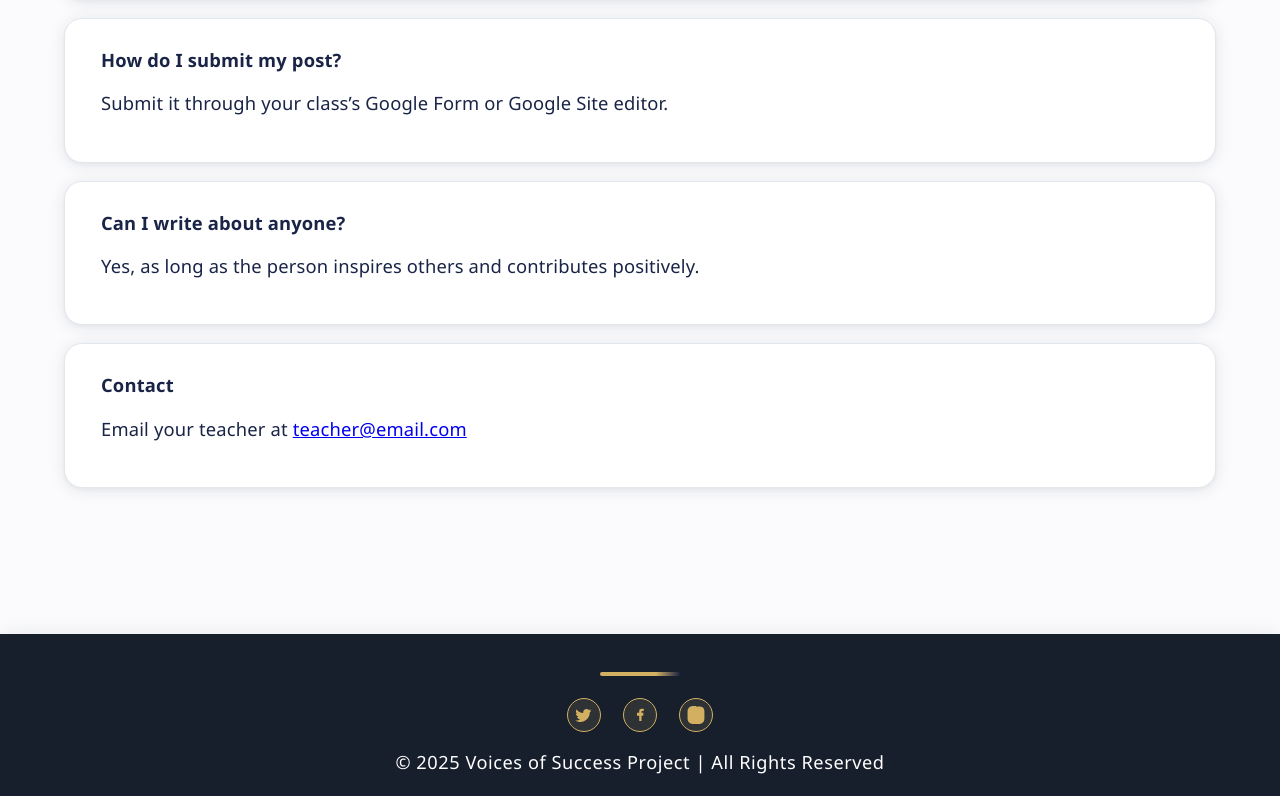
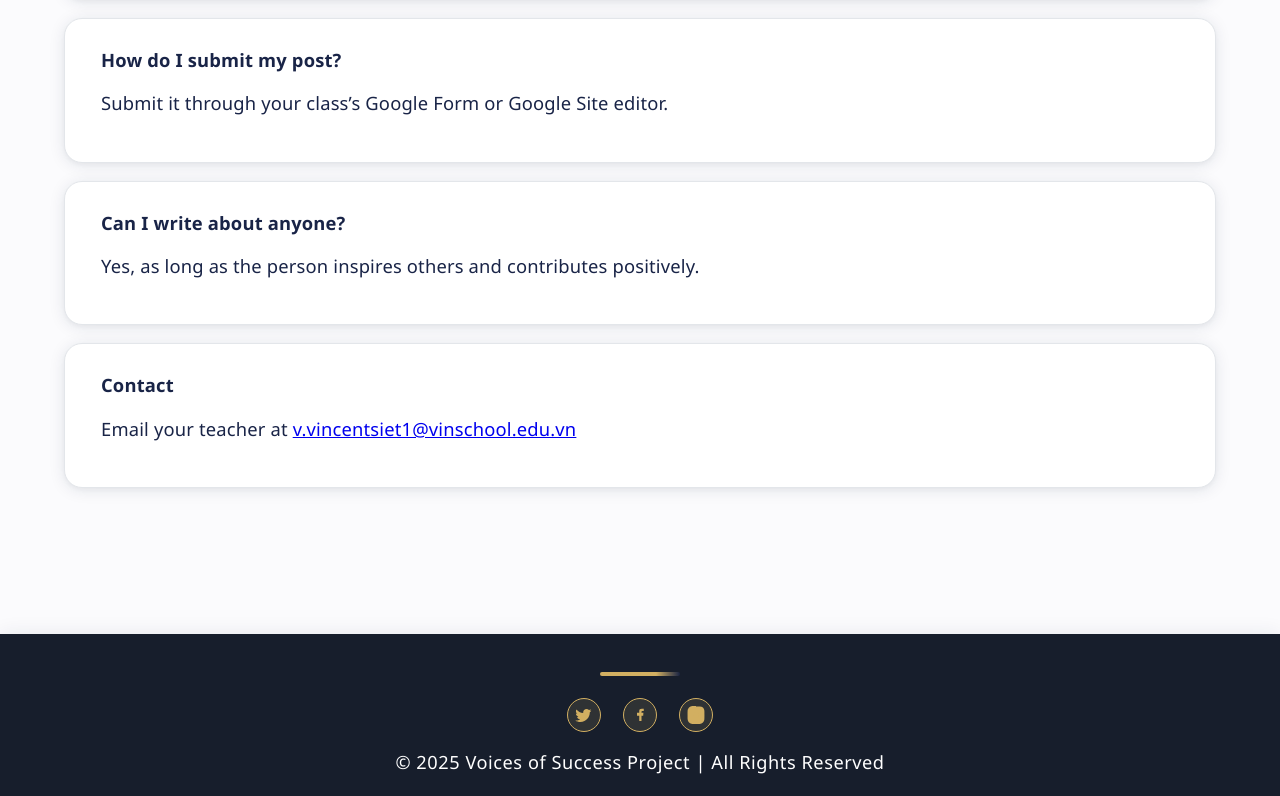
Before and after one commit to thanhcap/test-s11, a website: page tests11.html in a window 1280 px wide. Shown: the part 4334-5130 px from the top of the page. Drawn offline with Linux system fonts and the light colour scheme; no server answers.

Commit message:
Update tests11.html

```diff
--- a/tests11.html
+++ b/tests11.html
@@ -688,7 +688,7 @@
     </div>
     <div class="faq">
       <b>Contact</b>
-      <p>Email your teacher at <a href="mailto:teacher@email.com">teacher@email.com</a></p>
+      <p>Email your teacher at <a href="mailto:teacher@email.com">v.vincentsiet1@vinschool.edu.vn</a></p>
     </div>
   </section>
 
```
